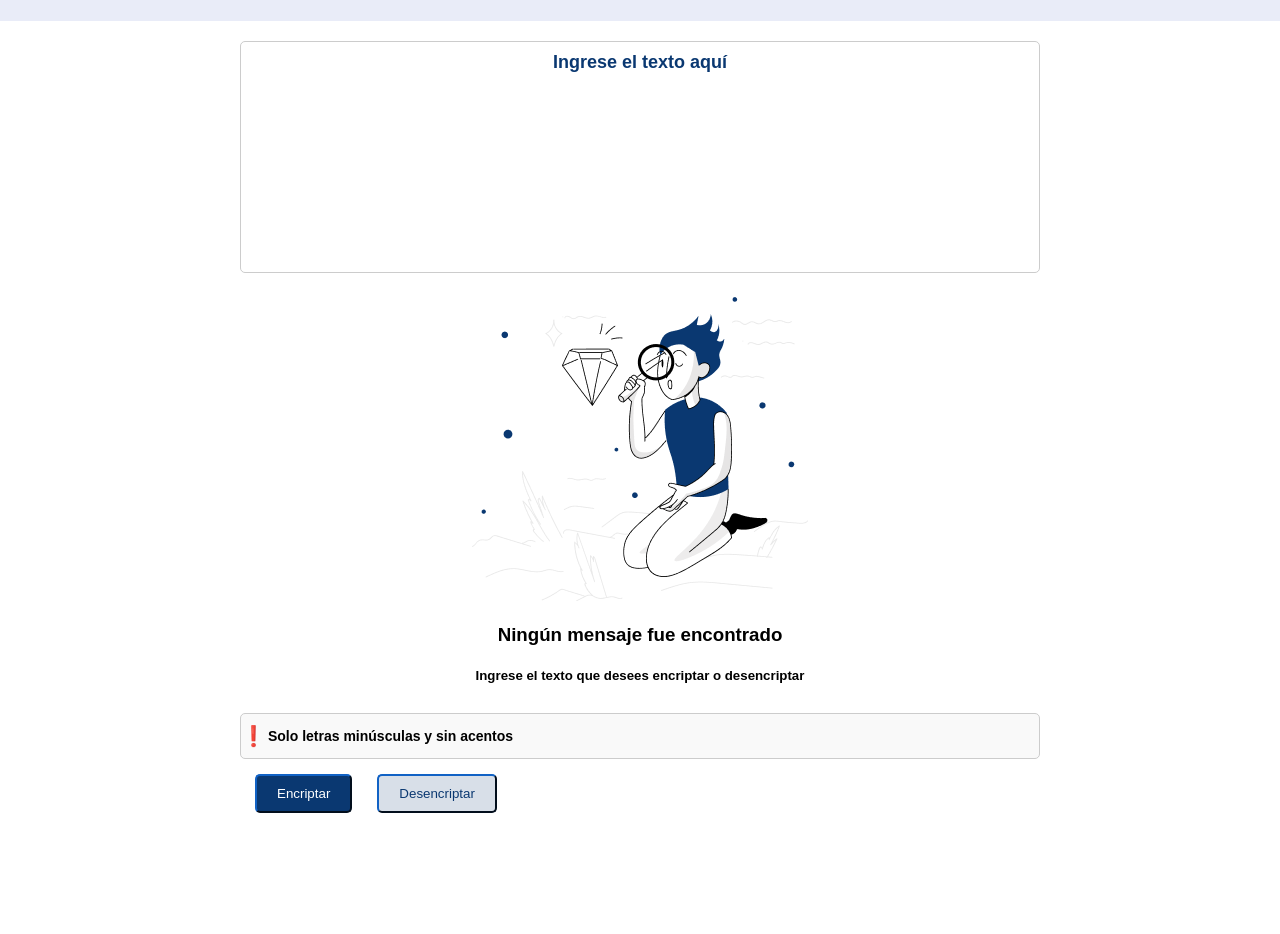
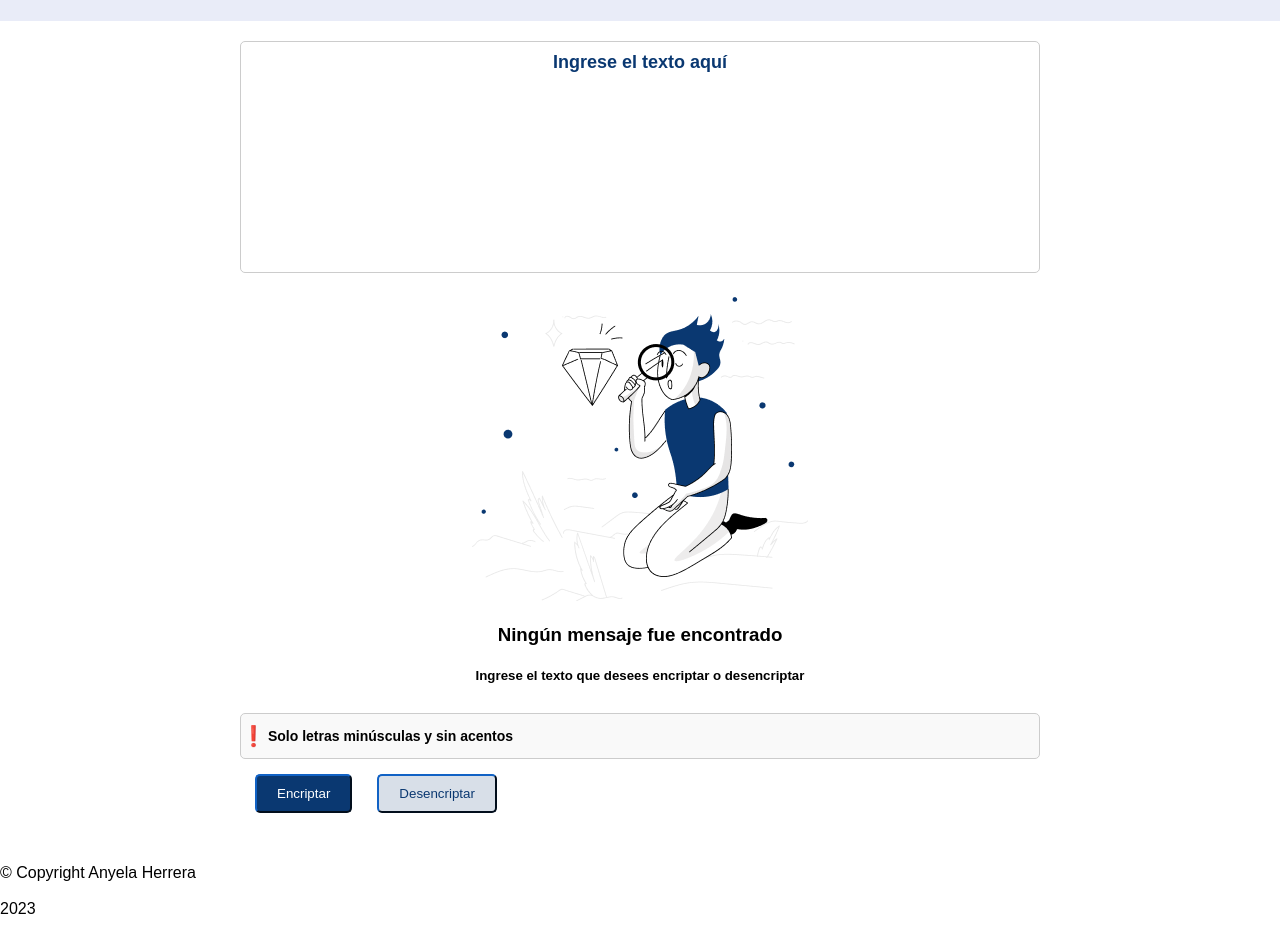
Before and after one commit to anyelaherreral/encriptador, a plain HTML site: page index.html in a window 1280 px wide. Shown: the part 139-1073 px from the top of the page. Before the commit the page ends 987 px from the top, so only its background shows below. Drawn offline with Linux system fonts and the light colour scheme.

Commit message:
actualización de index.html

```diff
--- a/index.html
+++ b/index.html
@@ -42,6 +42,10 @@
         </div>
     </main>
 
+    <footer>
+        <p class="copyright">&copy Copyright Anyela Herrera <br><br>2023 </p>
+    </footer>
+
     <script src="app.js"></script>
 </body>
 </html>
```
